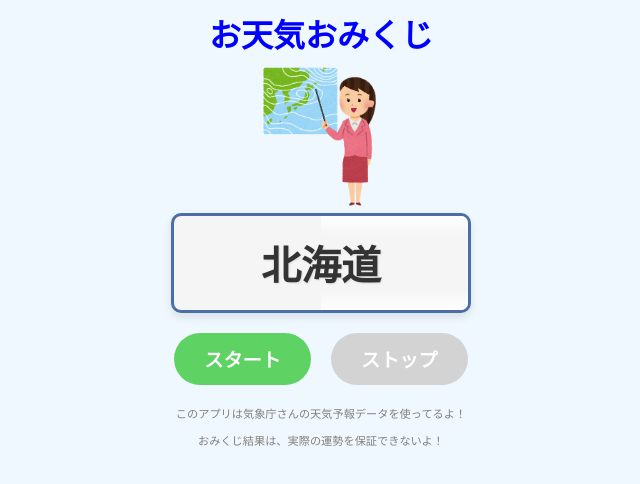
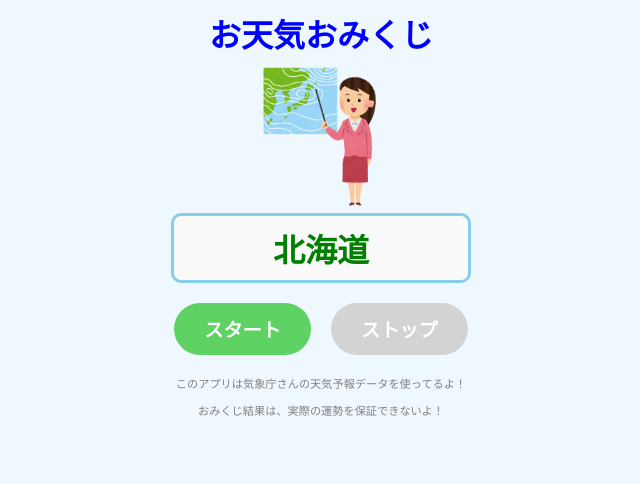
Before and after one commit to pakira-56A/meteorite_or_lifespan, a React (Create React App) app: page / in a window 1280 px wide. Shown: the top 484 px of the page, without its empty margins (319-959 px from the left). Built offline with nearby package versions, Linux system fonts and the light colour scheme.

Commit message:
fix: `RouletteWheel`の不要なクラスを削除、CSSを修正

```diff
--- a/src/componets/RouletteWheel.css
+++ b/src/componets/RouletteWheel.css
@@ -1,13 +1,12 @@
 .roulette-wheel {
   position: relative;
   width: 300px;
-  height: 100px;
+  height: 70px;
   margin: 0 auto;
-  border: 3px solid #4a6fa5;
+  border: 3px solid skyblue;
   border-radius: 10px;
   overflow: hidden;
-  background-color: #f5f5f5;
-  box-shadow: 0 4px 8px rgba(0, 0, 0, 0.1);
+  background-color: #fafafa;
 }
 
 .roulette-display {
@@ -16,36 +15,7 @@
   align-items: center;
   width: 100%;
   height: 100%;
-  font-size: 2.5rem;
+  font-size: 2rem;
   font-weight: bold;
-  color: #333;
-  text-shadow: 1px 1px 2px rgba(0, 0, 0, 0.1);
-  transition: transform 0.2s ease;
+  color: green;
 }
-
-.roulette-wheel::before,
-.roulette-wheel::after {
-  content: "";
-  position: absolute;
-  width: 100%;
-  height: 20px;
-  background: linear-gradient(
-    to bottom,
-    rgba(255, 255, 255, 0.9),
-    rgba(255, 255, 255, 0)
-  );
-  z-index: 1;
-}
-
-.roulette-wheel::before {
-  top: 0;
-}
-
-.roulette-wheel::after {
-  bottom: 0;
-  background: linear-gradient(
-    to top,
-    rgba(255, 255, 255, 0.9),
-    rgba(255, 255, 255, 0)
-  );
-}
--- a/src/componets/RouletteWheel.js
+++ b/src/componets/RouletteWheel.js
@@ -33,14 +33,13 @@ function RouletteWheel({ regions, isSpinning, selectedRegion }) {
 
         animationRef.current = requestAnimationFrame(animate)
       }
-
+      // ルーレットアニメーション開始
       animationRef.current = requestAnimationFrame(animate)
-      console.log("ルーレットアニメーション開始")
 
       return () => {
         if (animationRef.current) {
+          // ルーレットアニメーション停止
           cancelAnimationFrame(animationRef.current)
-          console.log("ルーレットアニメーション停止")
         }
       }
     }
```
